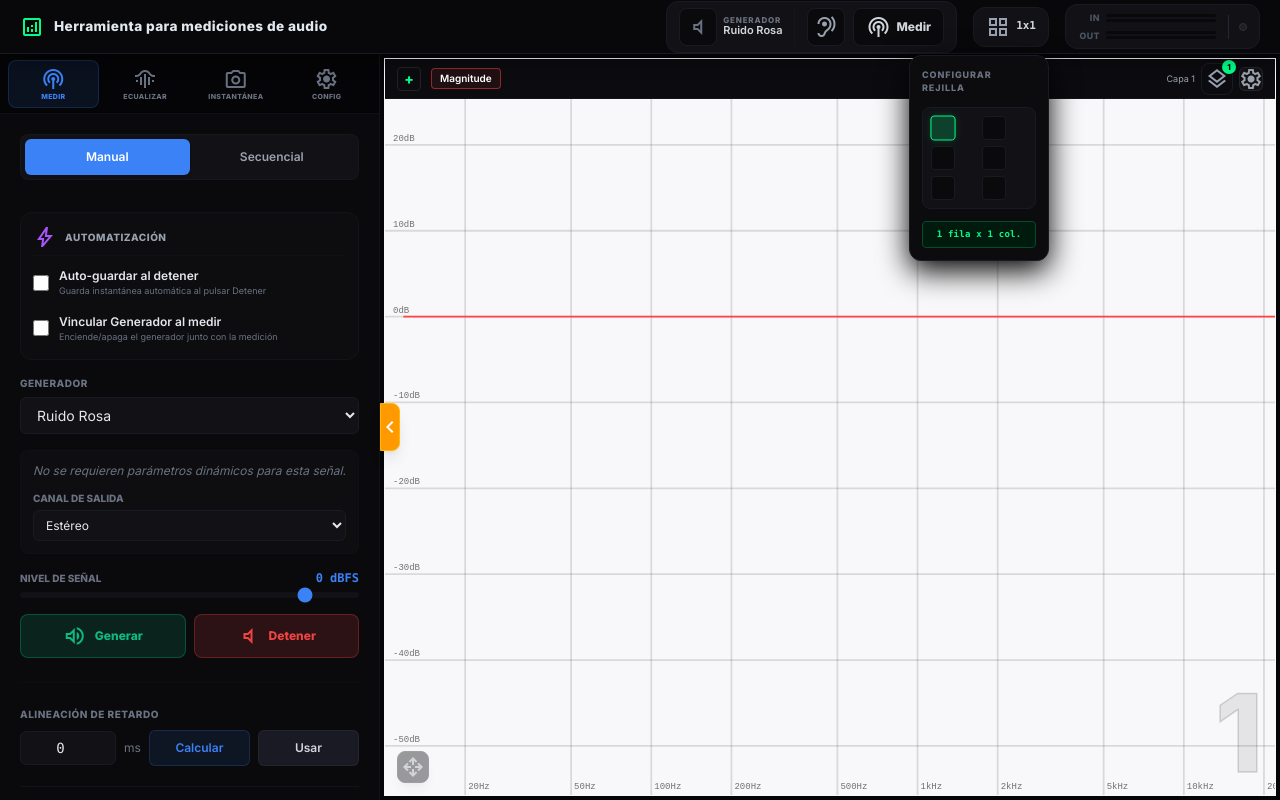
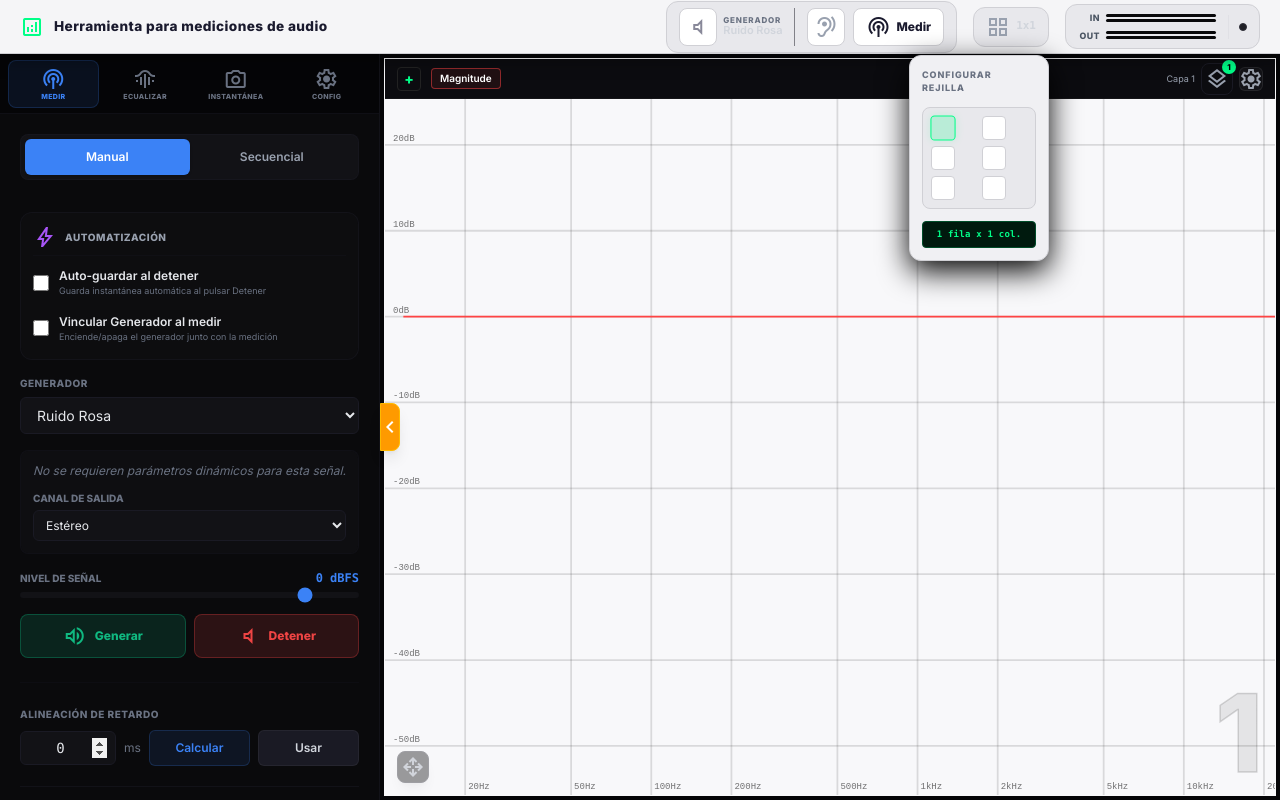
Before and after one commit to entrerios2/asistente, a SvelteKit app: page / in a window 1280 px wide. Both pictures are taken after a click on the button "Configurar visualización multi-cuadrante". Built offline with nearby package versions, Linux system fonts and the light colour scheme.

Commit message:
feat: implement audio measurement control header with layout and generator toggles

```diff
--- a/src/components/medicion/Header.svelte
+++ b/src/components/medicion/Header.svelte
@@ -97,17 +97,18 @@
     <div class="header-right">
         <!-- ACCESOS RÁPIDOS DE CONTROL -->
         <div
-            class="flex items-center gap-3 bg-[#121216] border border-[#1a1a24] p-1.5 px-3 rounded-xl"
+            class="flex items-center gap-3 p-1.5 px-3 rounded-xl"
+            style="background: var(--bg-tertiary); border: 1px solid var(--border-primary);"
         >
             <!-- CONTROL GENERADOR RÁPIDO -->
             <div
                 class="flex items-center gap-1.5 pr-3 border-r border-[#1a1a24]/50"
             >
                 <button
-                    class="flex items-center justify-center p-1.5 rounded-lg border transition-all cursor-pointer min-h-[30px] min-w-[30px]
-                           {uiStore.genActive
-                        ? 'bg-[#00ff88]/15 border-[#00ff88] text-[#00ff88]'
-                        : 'bg-[#0a0a0c] border-[#1a1a24] text-gray-500 hover:text-gray-300'}"
+                    class="flex items-center justify-center p-1.5 rounded-lg border transition-all cursor-pointer min-h-[30px] min-w-[30px]"
+                    style="background: {uiStore.genActive ? 'rgba(0,255,136,0.15)' : 'var(--bg-secondary)'};
+                           border-color: {uiStore.genActive ? '#00ff88' : 'var(--border-primary)'};
+                           color: {uiStore.genActive ? '#00ff88' : 'var(--text-muted)'};"
                     onclick={toggleGenerator}
                     title={uiStore.genActive
                         ? "Detener Generador"
@@ -141,7 +142,8 @@
                 <!-- Icono de Modo de Medición -->
                 <!-- svelte-ignore a11y_click_events_have_key_events -->
                 <button
-                    class="flex items-center justify-center p-1.5 rounded-lg border bg-[#0a0a0c] border-[#1a1a24] text-gray-400 hover:text-gray-200 transition-all cursor-pointer min-h-[30px] min-w-[30px]"
+                    class="flex items-center justify-center p-1.5 rounded-lg border text-gray-400 hover:text-gray-200 transition-all cursor-pointer min-h-[30px] min-w-[30px]"
+                    style="background: var(--bg-secondary); border-color: var(--border-primary);"
                     onclick={openModeMeasurement}
                     title="Abrir panel de medición"
                 >
@@ -154,10 +156,10 @@
 
                 <!-- Botón Medir / Detener -->
                 <button
-                    class="flex items-center gap-1.5 p-1.5 px-3 rounded-lg border transition-all duration-300 font-bold text-xs cursor-pointer min-h-[30px]
-                           {uiStore.isMeasuring
-                        ? 'bg-red-500/15 border-red-500 text-red-500 shadow-[0_0_12px_rgba(239,68,68,0.25)] animate-pulse'
-                        : 'bg-[#0a0a0c] border-[#1a1a24] text-gray-300 hover:bg-[#1a1a24]'}"
+                    class="flex items-center gap-1.5 p-1.5 px-3 rounded-lg border transition-all duration-300 font-bold text-xs cursor-pointer min-h-[30px]"
+                    style="{uiStore.isMeasuring
+                        ? 'background: rgba(239,68,68,0.15); border-color: #ef4444; color: #ef4444; box-shadow: 0 0 12px rgba(239,68,68,0.25);'
+                        : 'background: var(--bg-secondary); border-color: var(--border-primary); color: var(--text-primary);'}"
                     onclick={toggleMeasurement}
                 >
                     <span class="material-symbols-outlined text-[14px]"
@@ -171,7 +173,8 @@
         <!-- SELECTOR DE GRILLA VISUAL (ESTILO WORD) -->
         <div class="relative">
             <button
-                class="flex items-center gap-1.5 bg-[#121216] border border-[#1a1a24] hover:border-[#1b1b26] p-1.5 px-3 rounded-xl transition-all text-xs font-semibold cursor-pointer min-h-[40px] text-gray-400 hover:text-gray-200"
+                class="flex items-center gap-1.5 hover:border-[#1b1b26] p-1.5 px-3 rounded-xl transition-all text-xs font-semibold cursor-pointer min-h-[40px] text-gray-400 hover:text-gray-200"
+                style="background: var(--bg-tertiary); border: 1px solid var(--border-primary);"
                 onclick={() => (showGridDropdown = !showGridDropdown)}
                 title="Configurar visualización multi-cuadrante"
             >
@@ -192,7 +195,8 @@
                 ></div>
 
                 <div
-                    class="absolute right-0 mt-2 bg-[#0c0c0e] border border-[#1a1a24] rounded-xl p-3 shadow-[0_10px_30px_#000000] z-50 min-w-[140px] flex flex-col gap-2"
+                    class="absolute right-0 mt-2 rounded-xl p-3 shadow-[0_10px_30px_#000000] z-50 min-w-[140px] flex flex-col gap-2"
+                    style="background: var(--bg-surface); border: 1px solid var(--border-primary);"
                 >
                     <div
                         class="text-[9px] font-black text-gray-500 uppercase tracking-widest mb-1 select-none"
@@ -202,7 +206,8 @@
 
                     <!-- Matriz interactiva de cuadrados de 2x3 (2 col, 3 filas) -->
                     <div
-                        class="grid grid-cols-2 gap-1.5 p-2 bg-[#121216] border border-[#1a1a24] rounded-lg cursor-pointer transition-colors"
+                        class="grid grid-cols-2 gap-1.5 p-2 rounded-lg cursor-pointer transition-colors"
+                        style="background: var(--bg-tertiary); border: 1px solid var(--border-primary);"
                         onmouseleave={() => {
                             hoverCol = 0;
                             hoverRow = 0;
@@ -213,10 +218,10 @@
                                 <!-- Celda Individual -->
                                 <!-- svelte-ignore a11y_click_events_have_key_events -->
                                 <div
-                                    class="w-6 h-6 rounded-[4px] border transition-all duration-150
-                                           {isHighlighted(col, row)
-                                        ? 'bg-[#00ff88]/20 border-[#00ff88] shadow-[0_0_8px_rgba(0,255,136,0.15)] scale-[1.05]'
-                                        : 'bg-[#0a0a0c] border-[#1a1a24] hover:border-gray-500'}"
+                                    class="w-6 h-6 rounded-[4px] border transition-all duration-150"
+                                    style="{isHighlighted(col, row)
+                                        ? 'background: rgba(0,255,136,0.2); border-color: #00ff88; box-shadow: 0 0 8px rgba(0,255,136,0.15); transform: scale(1.05);'
+                                        : 'background: var(--bg-secondary); border-color: var(--border-primary);'}"
                                     onmouseenter={() => {
                                         hoverCol = col;
                                         hoverRow = row;
@@ -294,8 +299,8 @@
 <style>
     .global-header {
         height: 54px;
-        background: #08080a;
-        border-bottom: 1px solid #1a1a24;
+        background: var(--bg-primary);
+        border-bottom: 1px solid var(--border-primary);
         display: flex;
         justify-content: space-between;
         align-items: center;
@@ -316,7 +321,7 @@
         font-family: "Outfit", "Inter", sans-serif;
         font-size: 0.85rem;
         font-weight: 700;
-        color: #e2e8f0;
+        color: var(--text-primary);
         margin: 0;
         letter-spacing: 0.03em;
     }
@@ -332,8 +337,8 @@
         display: flex;
         align-items: center;
         gap: 12px;
-        background: #121216;
-        border: 1px solid #1a1a24;
+        background: var(--bg-tertiary);
+        border: 1px solid var(--border-primary);
         padding: 6px 12px;
         border-radius: 12px;
         transition: all 0.25s cubic-bezier(0.4, 0, 0.2, 1);
@@ -341,8 +346,8 @@
     }
 
     .vu-outer-container:hover {
-        background: #181822;
-        border-color: #262636;
+        background: var(--bg-surface);
+        border-color: var(--border-secondary);
         box-shadow: 0 0 15px #000000;
     }
 
@@ -413,7 +418,7 @@
         display: flex;
         align-items: center;
         justify-content: center;
-        border-left: 1px solid #262636;
+        border-left: 1px solid var(--border-secondary);
         padding-left: 10px;
         height: 24px;
     }
--- a/src/routes/layout.css
+++ b/src/routes/layout.css
@@ -1,5 +1,34 @@
 @import 'tailwindcss';
 @config '../../tailwind.config.js';
+
+/* === TOKENS DE TEMA (CSS Variables) === */
+:root {
+    --bg-primary: #f5f5f7;
+    --bg-secondary: #ffffff;
+    --bg-tertiary: #e8e8ec;
+    --bg-surface: #f0f0f3;
+    --border-primary: #d0d0d5;
+    --border-secondary: #e0e0e5;
+    --text-primary: #1a1a2e;
+    --text-secondary: #555566;
+    --text-muted: #888899;
+    --accent: #3b82f6;
+    --accent-green: #00cc66;
+}
+
+.dark {
+    --bg-primary: #060608;
+    --bg-secondary: #0a0a0c;
+    --bg-tertiary: #121216;
+    --bg-surface: #0c0c0e;
+    --border-primary: #1a1a24;
+    --border-secondary: #222233;
+    --text-primary: #e0e0e8;
+    --text-secondary: #a0a0b0;
+    --text-muted: #666678;
+    --accent: #3b82f6;
+    --accent-green: #00ff88;
+}
 
 /* Scrollbar estilizada para toda la app */
 ::-webkit-scrollbar {
@@ -12,16 +41,31 @@
 }
 
 ::-webkit-scrollbar-thumb {
-    background: #1a1a24;
+    background: var(--border-primary);
     border-radius: 3px;
 }
 
 ::-webkit-scrollbar-thumb:hover {
-    background: #2a2a35;
+    background: var(--border-secondary);
 }
 
 /* Firefox */
 * {
     scrollbar-width: thin;
-    scrollbar-color: #1a1a24 transparent;
+    scrollbar-color: var(--border-primary) transparent;
 }
+
+/* Estilizar spinners nativos de inputs numéricos */
+input[type="number"]::-webkit-inner-spin-button,
+input[type="number"]::-webkit-outer-spin-button {
+    opacity: 1;
+    cursor: pointer;
+}
+
+.dark input[type="number"] {
+    color-scheme: dark;
+}
+
+input[type="number"] {
+    color-scheme: light;
+}
```
